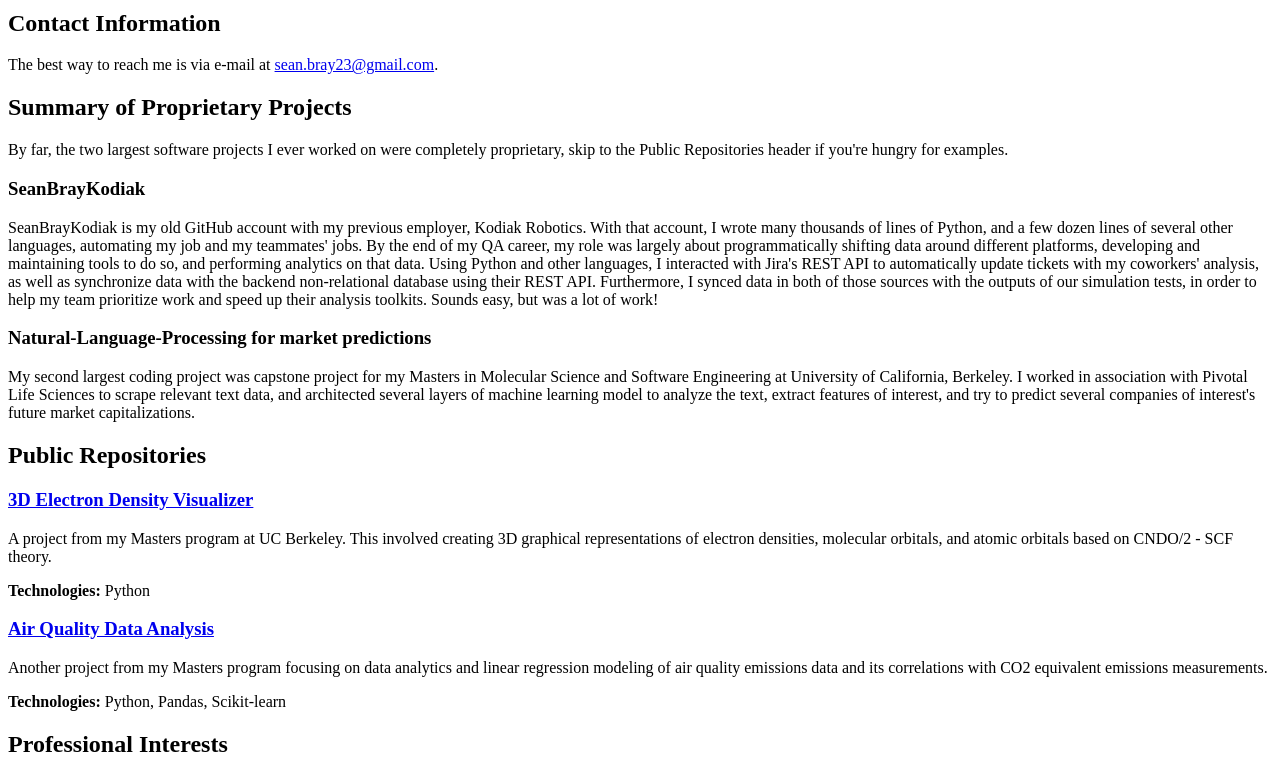
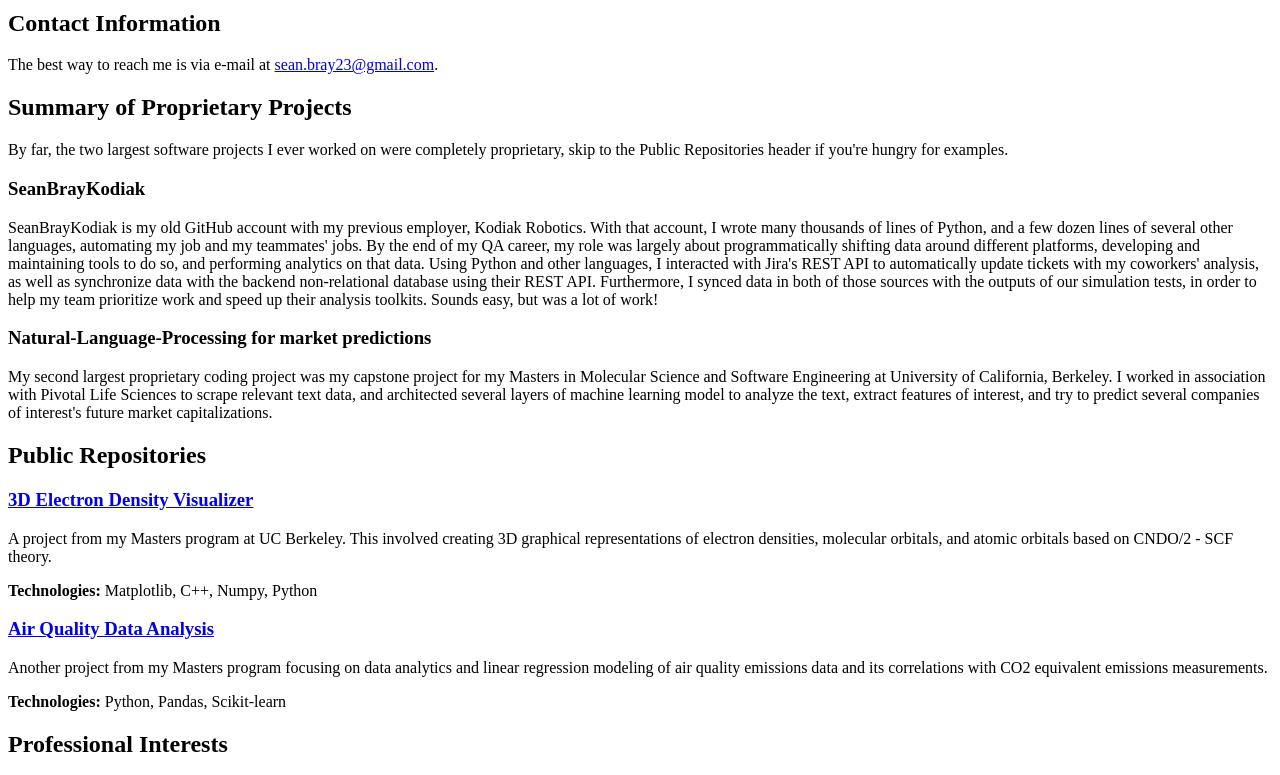
Before and after one commit to EnviroTechSean/EnviroTechSean.github.io, a plain HTML site: page index.html in a window 1280 px wide. Shown: the part 367-1142 px from the top of the page. Drawn offline with Linux system fonts and the light colour scheme.

Commit message:
Tweak basic info

```diff
--- a/index.html
+++ b/index.html
@@ -40,13 +40,13 @@
         <p>SeanBrayKodiak is my old GitHub account with my previous employer, Kodiak Robotics. With that account, I wrote many thousands of lines of Python, and a few dozen lines of several other languages, automating my job and my teammates' jobs. By the end of my QA career, my role was largely about programmatically shifting data around different platforms, developing and maintaining tools to do so, and performing analytics on that data. Using Python and other languages, I interacted with Jira's REST API to automatically update tickets with my coworkers' analysis, as well as synchronize data with the backend non-relational database using their REST API. Furthermore, I synced data in both of those sources with the outputs of our simulation tests, in order to help my team prioritize work and speed up their analysis toolkits. Sounds easy, but was a lot of work!</p>
 
         <h3>Natural-Language-Processing for market predictions</h3>
-        <p>My second largest coding project was capstone project for my Masters in Molecular Science and Software Engineering at University of California, Berkeley. I worked in association with Pivotal Life Sciences to scrape relevant text data, and architected several layers of machine learning model to analyze the text, extract features of interest, and try to predict several companies of interest's future market capitalizations.</p>
+        <p>My second largest proprietary coding project was my capstone project for my Masters in Molecular Science and Software Engineering at University of California, Berkeley. I worked in association with Pivotal Life Sciences to scrape relevant text data, and architected several layers of machine learning model to analyze the text, extract features of interest, and try to predict several companies of interest's future market capitalizations.</p>
 
         <h2 id="public-repositories">Public Repositories</h2>
         <div class="project">
             <h3><a href="https://github.com/EnviroTechSean/chem279_final_project">3D Electron Density Visualizer</a></h3>
             <p>A project from my Masters program at UC Berkeley. This involved creating 3D graphical representations of electron densities, molecular orbitals, and atomic orbitals based on CNDO/2 - SCF theory.</p>
-            <p><strong>Technologies:</strong> Python</p>
+            <p><strong>Technologies:</strong> Matplotlib, C++, Numpy, Python</p>
         </div>
 
         <div class="project">
```
